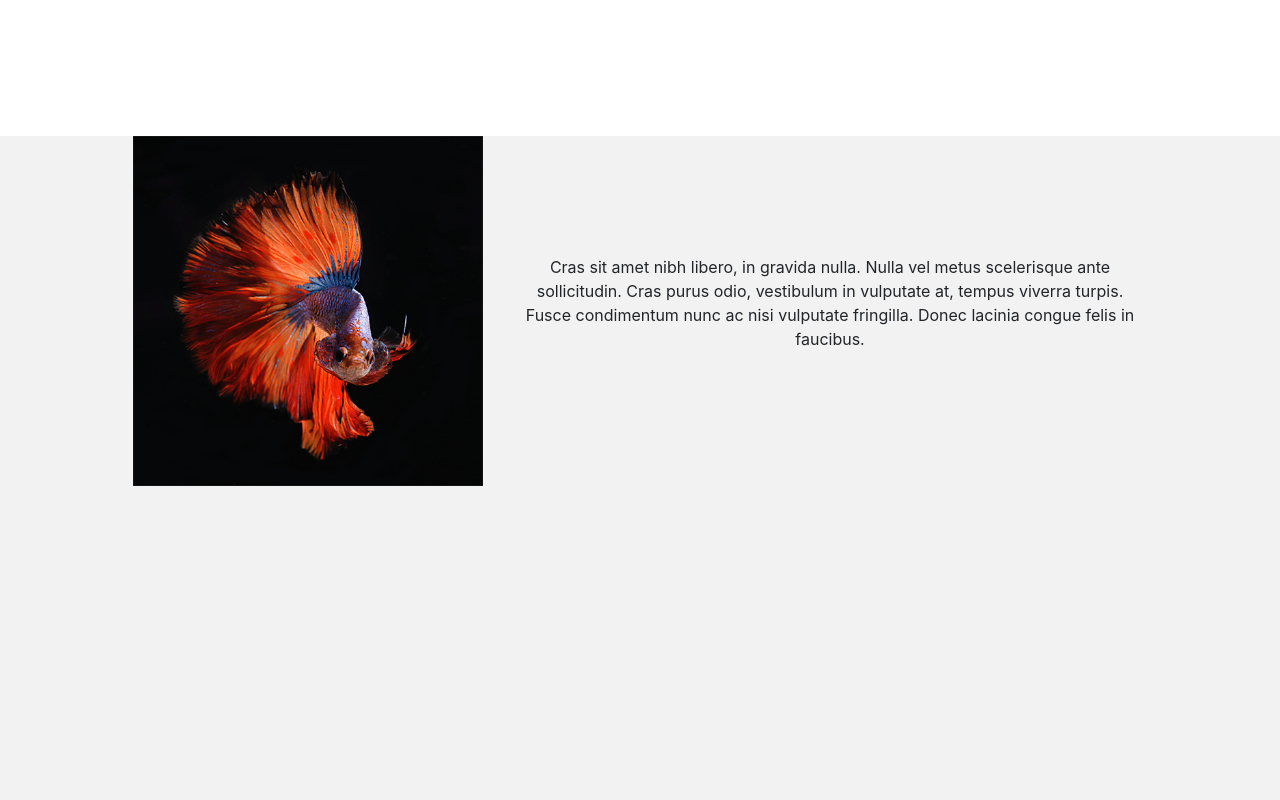
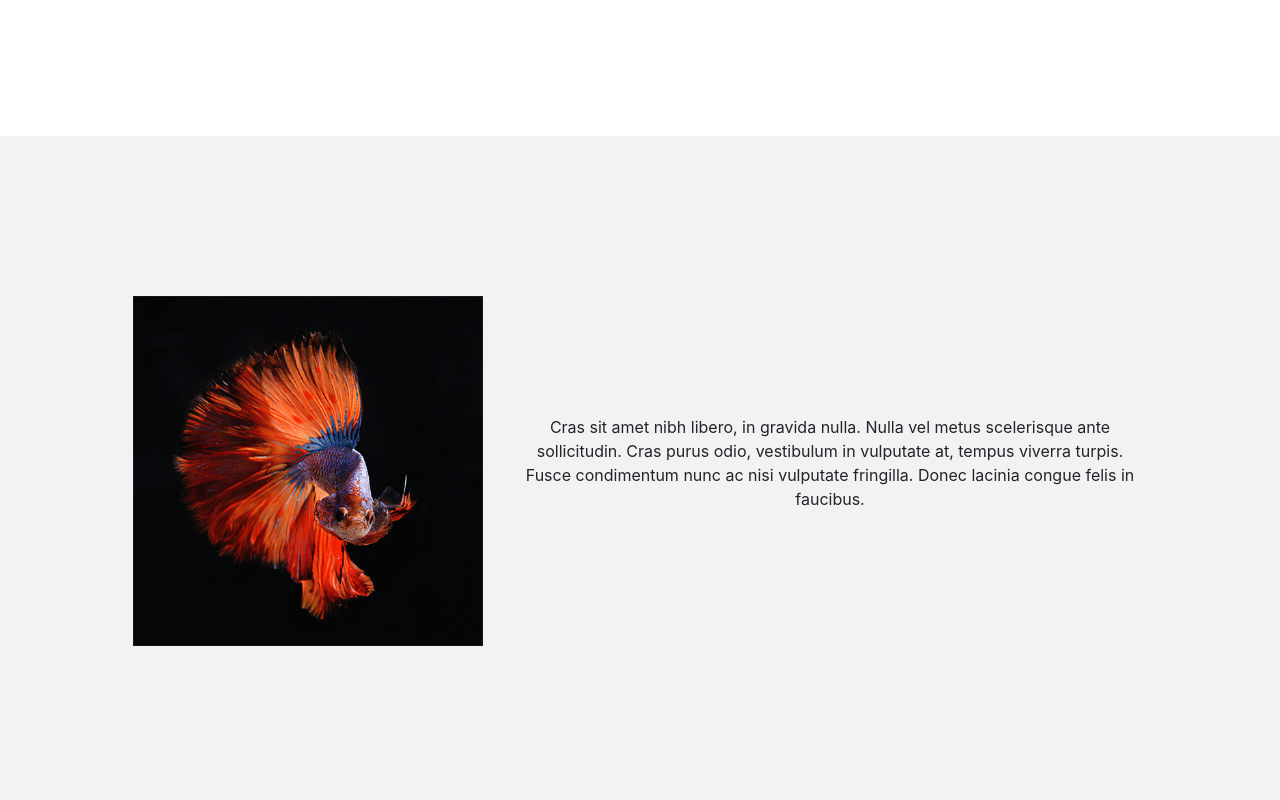
Before and after one commit to erikClevenger/bootstrap-challenge, a plain HTML site: page index.html in a window 1280 px wide. Shown: the part 640-1440 px from the top of the page. Drawn offline with nearby package versions, Linux system fonts and the light colour scheme.

Commit message:
move things around a bunch, forget to c&p for many hours :/

```diff
--- a/index.html
+++ b/index.html
@@ -51,11 +51,11 @@
 					</div>
 			</div>
 		</section>
-		<section class="mediaSection">
-			<div class="container">
+		<section class="middleSection">
+			<div class="container middleSectionContent">
 				<div class="row justify-content-center">
 			<div class="col-8 col-lg-4 text-center align-self-center">
-						<img class="img-fluid" src="images/fishy.png" alt="Fishy placeholder image">
+				<img class="img-fluid" src="images/fishy.png" alt="Fishy placeholder image">
 					</div>
 					<div class="col-12 col-lg-7 text-center align-self-center">
 						<p>Cras sit amet nibh libero, in gravida nulla. Nulla vel metus scelerisque ante sollicitudin.
--- a/style.css
+++ b/style.css
@@ -30,13 +30,19 @@ article{
 	width: auto;
 }
 
-.mediaSection {
+.middleSection {
 	background-color: rgba(0,0,0,.05);
 	width: 100%;
 	height: 100vh;
 	margin-bottom: 3em;
 }
 
+.middleSection {
+	padding-top: 10em;
+}
+
+
+
 .kittyImg{
 	display: block;
 	width: 10em;
```
